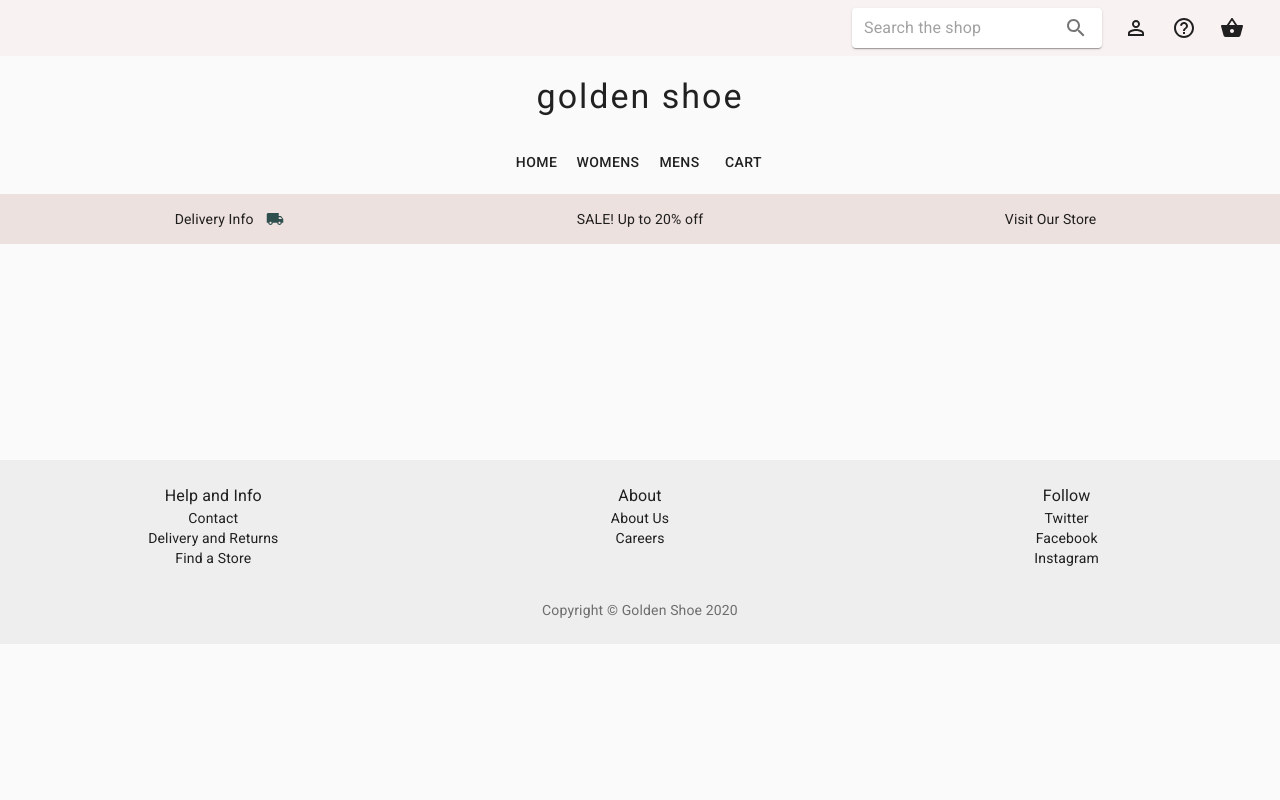
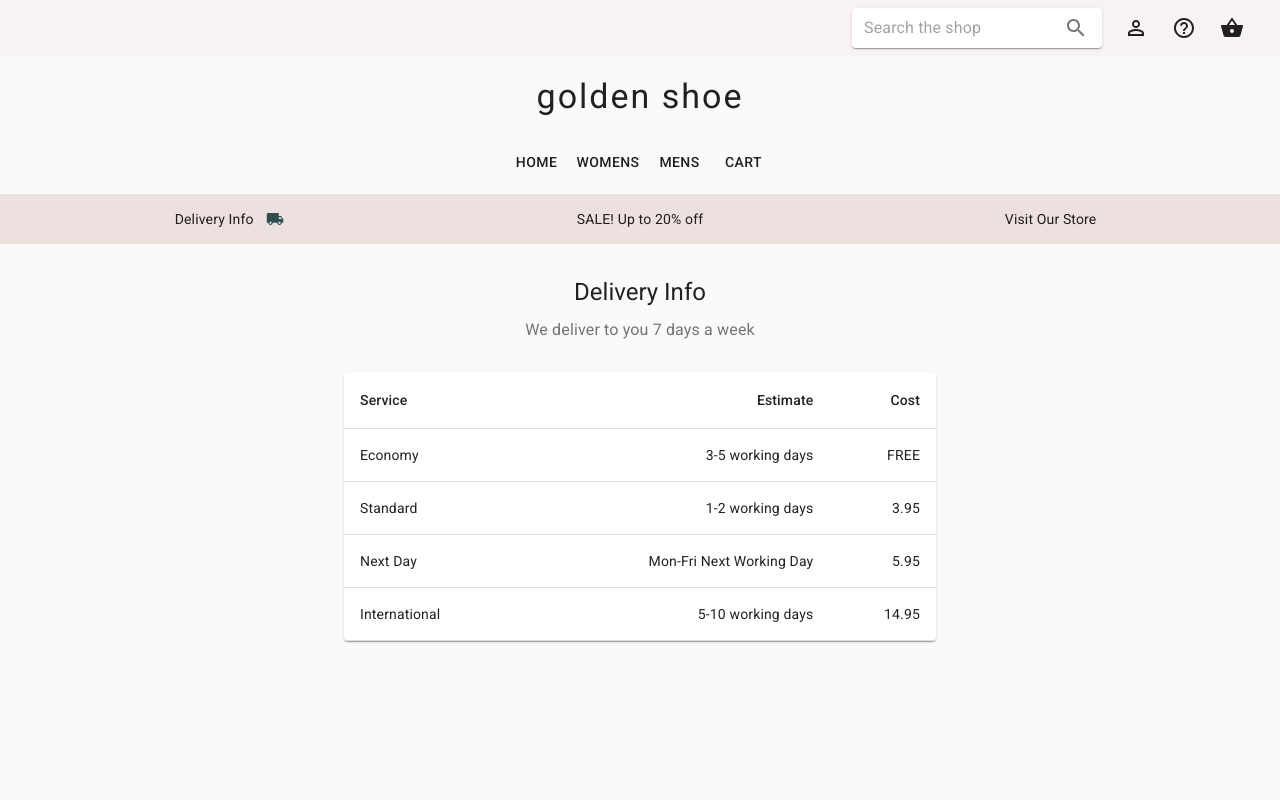
Before and after one commit to ariane-h/gs-store, a React (Create React App) app: page /delivery in a window 1280 px wide. Shown: the top 800 px of the page. Built offline with nearby package versions, Linux system fonts and the light colour scheme; no server answers; the database is empty.

Commit message:
add delivery view

```diff
--- a/src/App.js
+++ b/src/App.js
@@ -13,6 +13,7 @@ import Contact from "./components/contact/Contact";
 
 import Cart from "./components/cart/Cart";
 import SearchResults from "./components/search/SearchResults";
+import Delivery from "./components/delivery/Delivery";
 
 function App() {
 	return (
@@ -36,6 +37,7 @@ function App() {
 										<Route path="/cart" component={Cart} />
 										<Route path="/contact" component={Contact} />
 										<Route path="/search" component={SearchResults} />
+										<Route path="/delivery" component={Delivery} />
 									</Switch>
 								</CartContextProvider>
 							</CollectionContextProvider>
--- /dev/null
+++ b/src/components/delivery/Delivery.js
@@ -0,0 +1,90 @@
+import React from "react";
+import {
+	Container,
+	Grid,
+	Typography,
+	makeStyles,
+	TableContainer,
+	Paper,
+	Table,
+	TableHead,
+	TableRow,
+	TableCell,
+	TableBody,
+} from "@material-ui/core";
+
+const Delivery = () => {
+	const createData = (service, estimate, cost) => {
+		return { service, estimate, cost };
+	};
+
+	const rows = [
+		createData("Economy", "3-5 working days", "FREE"),
+		createData("Standard", "1-2 working days", 3.95),
+		createData("Next Day", "Mon-Fri Next Working Day", 5.95),
+		createData("International", "5-10 working days", 14.95),
+	];
+
+	const useStyles = makeStyles((theme) => ({
+		heroContent: {
+			padding: theme.spacing(4, 0, 6),
+		},
+		table: {
+			minWidth: 370,
+		},
+	}));
+
+	const classes = useStyles();
+	return (
+		<>
+			<Container maxWidth="sm" component="main" className={classes.heroContent}>
+				<Typography
+					component="h1"
+					variant="h5"
+					align="center"
+					color="textPrimary"
+					gutterBottom
+				>
+					Delivery Info
+				</Typography>
+				<Typography
+					variant="subtitle1"
+					align="center"
+					color="textSecondary"
+					component="p"
+				>
+					We deliver to you 7 days a week
+				</Typography>
+			</Container>
+
+			<Container maxWidth="sm" component="main">
+				<Grid container spacing={5} alignItems="flex-end">
+					<TableContainer component={Paper}>
+						<Table className={classes.table} aria-label="delivery table">
+							<TableHead>
+								<TableRow>
+									<TableCell align="left">Service</TableCell>
+									<TableCell align="right">Estimate</TableCell>
+									<TableCell align="right">Cost</TableCell>
+								</TableRow>
+							</TableHead>
+							<TableBody>
+								{rows.map((row) => (
+									<TableRow key={row.service}>
+										<TableCell component="th" scope="row" align="left">
+											{row.service}
+										</TableCell>
+										<TableCell align="right">{row.estimate}</TableCell>
+										<TableCell align="right">{row.cost}</TableCell>
+									</TableRow>
+								))}
+							</TableBody>
+						</Table>
+					</TableContainer>
+				</Grid>
+			</Container>
+		</>
+	);
+};
+
+export default Delivery;
--- a/src/components/navigation/PromoBar.js
+++ b/src/components/navigation/PromoBar.js
@@ -35,7 +35,7 @@ const PromoBar = () => {
 	return (
 		<AppBar position="static" color="default" elevation={0}>
 			<Toolbar className={classes.toolbar}>
-				<Link to="/#" className={classes.link} color="inherit">
+				<Link to="/delivery" className={classes.link} color="inherit">
 					<Box className={classes.title}>
 						<Typography
 							variant="body2"
```
